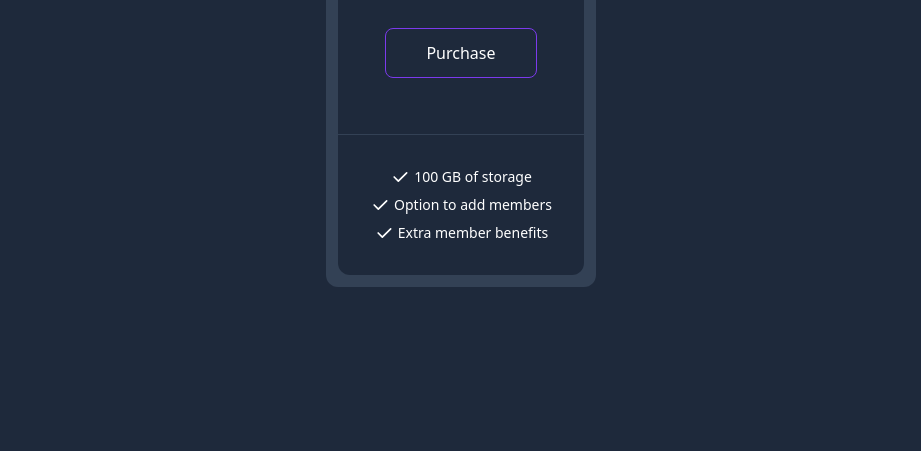
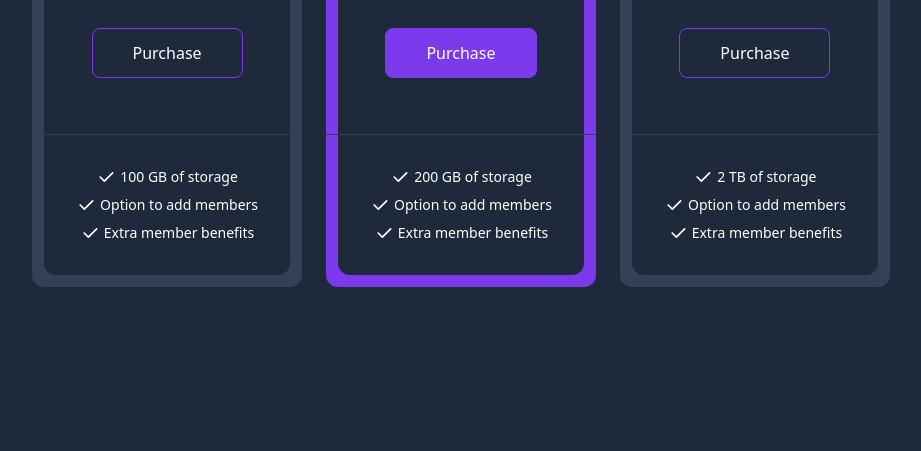
Before and after one commit to Celthros/simple_tailwind_pricing_grids, a website: page index.html in a window 1280 px wide. Shown: the part 349-800 px from the top of the page, without its empty margins (179-1100 px from the left). Drawn offline with Linux system fonts and the light colour scheme.

Commit message:
finished popular pricing grid side.

```diff
--- a/index.html
+++ b/index.html
@@ -11,11 +11,13 @@
   <div class="containerscreen">
     <!-- Inner Container-->
     <div class="price-grid">
+
+      <!-- Package Item-->
       <div class="price-item">
         <div class="package-top">
             <div class="uppercase">Basic</div>
             <h2>100GB</h2>
-            <h3>$1.999/Month</h3>
+            <h3>$1.99/Month</h3>
             <div class="flex justify-center">
               <a href="#" class="btn-primary">Purchase</a>
             </div>
@@ -79,6 +81,145 @@
           </div>
         </div>
       </div>
+      <!-- Package Item-->
+      <div class="price-item popular">
+        <div class="package-top">
+            <div class="uppercase">Standard</div>
+            <h2>200GB</h2>
+            <h3>$3.99/Month</h3>
+            <div class="flex justify-center">
+              <a href="#" class="btn-primary popular">Purchase</a>
+            </div>
+        </div>
+
+        <div class="border-t border-slate-700"></div>
+        <div class="package-bottom">
+          <div class="flex flex-col space-y-2">
+
+            <div class="flex justify-center">
+                <svg
+                xmlns="http://www.w3.org/2000/svg"
+                class="w-5 h-5"
+                viewBox="0 0 24 24"
+                stroke-width="2"
+                stroke="currentColor"
+                fill="none"
+                stroke-linecap="round"
+                stroke-linejoin="round"
+              >
+                <path stroke="none" d="M0 0h24v24H0z" fill="none" />
+                <path d="M5 12l5 5l10 -10" />
+              </svg>
+              <span class="text-sm ml-1">200 GB of storage</span>
+            </div>
+
+            <div class="flex justify-center">
+                <svg
+                xmlns="http://www.w3.org/2000/svg"
+                class="w-5 h-5"
+                viewBox="0 0 24 24"
+                stroke-width="2"
+                stroke="currentColor"
+                fill="none"
+                stroke-linecap="round"
+                stroke-linejoin="round"
+              >
+                <path stroke="none" d="M0 0h24v24H0z" fill="none" />
+                <path d="M5 12l5 5l10 -10" />
+              </svg>
+              <span class="text-sm ml-1">Option to add members</span>
+            </div>
+
+            <div class="flex justify-center">
+                <svg
+                xmlns="http://www.w3.org/2000/svg"
+                class="w-5 h-5"
+                viewBox="0 0 24 24"
+                stroke-width="2"
+                stroke="currentColor"
+                fill="none"
+                stroke-linecap="round"
+                stroke-linejoin="round"
+              >
+                <path stroke="none" d="M0 0h24v24H0z" fill="none" />
+                <path d="M5 12l5 5l10 -10" />
+              </svg>
+              <span class="text-sm ml-1">Extra member benefits</span>
+            </div>
+
+          </div>
+        </div>
+      </div>
+      <!-- Package Item-->
+      <div class="price-item">
+        <div class="package-top">
+            <div class="uppercase">Premium</div>
+            <h2>2 TB</h2>
+            <h3>$8.99/Month</h3>
+            <div class="flex justify-center">
+              <a href="#" class="btn-primary">Purchase</a>
+            </div>
+        </div>
+
+        <div class="border-t border-slate-700"></div>
+        <div class="package-bottom">
+          <div class="flex flex-col space-y-2">
+
+            <div class="flex justify-center">
+                <svg
+                xmlns="http://www.w3.org/2000/svg"
+                class="w-5 h-5"
+                viewBox="0 0 24 24"
+                stroke-width="2"
+                stroke="currentColor"
+                fill="none"
+                stroke-linecap="round"
+                stroke-linejoin="round"
+              >
+                <path stroke="none" d="M0 0h24v24H0z" fill="none" />
+                <path d="M5 12l5 5l10 -10" />
+              </svg>
+              <span class="text-sm ml-1">2 TB of storage</span>
+            </div>
+
+            <div class="flex justify-center">
+                <svg
+                xmlns="http://www.w3.org/2000/svg"
+                class="w-5 h-5"
+                viewBox="0 0 24 24"
+                stroke-width="2"
+                stroke="currentColor"
+                fill="none"
+                stroke-linecap="round"
+                stroke-linejoin="round"
+              >
+                <path stroke="none" d="M0 0h24v24H0z" fill="none" />
+                <path d="M5 12l5 5l10 -10" />
+              </svg>
+              <span class="text-sm ml-1">Option to add members</span>
+            </div>
+
+            <div class="flex justify-center">
+                <svg
+                xmlns="http://www.w3.org/2000/svg"
+                class="w-5 h-5"
+                viewBox="0 0 24 24"
+                stroke-width="2"
+                stroke="currentColor"
+                fill="none"
+                stroke-linecap="round"
+                stroke-linejoin="round"
+              >
+                <path stroke="none" d="M0 0h24v24H0z" fill="none" />
+                <path d="M5 12l5 5l10 -10" />
+              </svg>
+              <span class="text-sm ml-1">Extra member benefits</span>
+            </div>
+
+          </div>
+        </div>
+      </div>
+
     </div>
   </div>
 </body>
--- a/input.css
+++ b/input.css
@@ -24,6 +24,10 @@
         @apply bg-slate-700 rounded-xl text-white text-center;
     }
 
+    .popular{
+        @apply bg-violet-600;
+    }
+
     .package-top{
         @apply p-8 mx-3 mt-3 rounded-t-xl bg-slate-800;
     }
```
Also changed, not shown: css/style.css.
